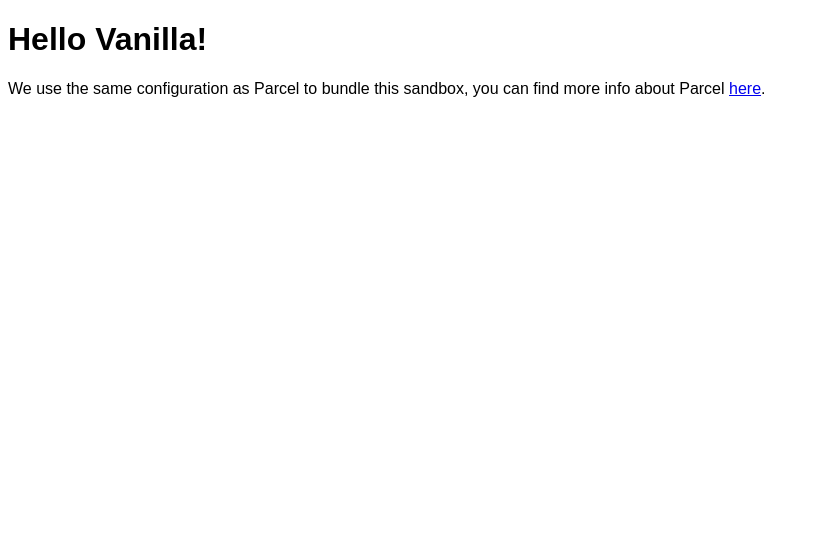
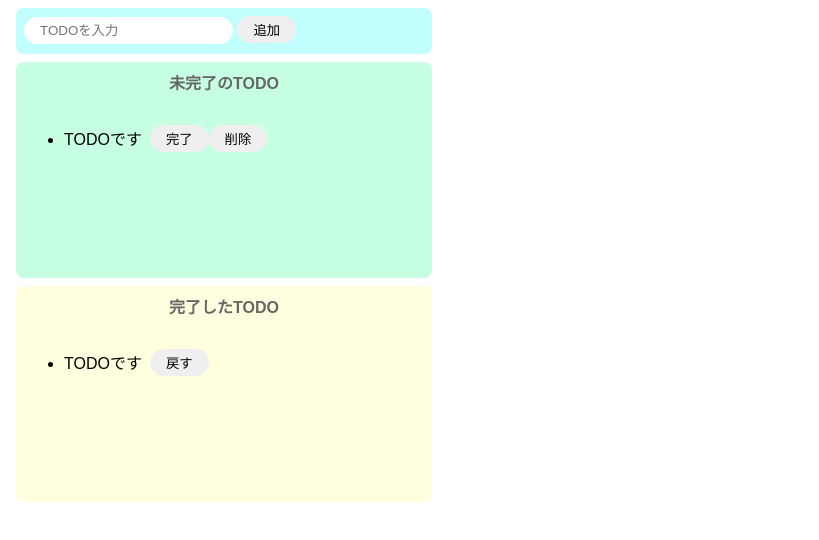
Before and after one commit to 137ryo/todolist-js, a website built with Parcel: page index.html in a window 1280 px wide. Shown: the whole page, without its empty margins (0-819 px from the left). Built offline with nearby package versions, Linux system fonts and the light colour scheme.

Commit message:
html and css comp

```diff
--- a/index.html
+++ b/index.html
@@ -1,16 +1,39 @@
 <!DOCTYPE html>
 <html>
+  <head>
+    <title>TODO-JS</title>
+    <meta charset="UTF-8" />
+    <link rel="stylesheet" href="src/styles.css" />
+  </head>
 
-<head>
-	<title>Parcel Sandbox</title>
-	<meta charset="UTF-8" />
-</head>
-
-<body>
-	<div id="app"></div>
-
-	<script src="src/index.js">
-	</script>
-</body>
-
+  <body>
+    <div class="input-area">
+      <input placeholder="TODOを入力" />
+      <button>追加</button>
+    </div>
+    <div class="incomplete-area">
+      <p class="title">未完了のTODO</p>
+      <ul>
+        <li>
+          <div class="list-row">
+            <p class="todo-title">TODOです</p>
+            <button>完了</button>
+            <button>削除</button>
+          </div>
+        </li>
+      </ul>
+    </div>
+    <div class="complete-area">
+      <p class="title">完了したTODO</p>
+      <ul>
+        <li>
+          <div class="list-row">
+            <p class="todo-title">TODOです</p>
+            <button>戻す</button>
+          </div>
+        </li>
+      </ul>
+    </div>
+    <script src="src/index.js"></script>
+  </body>
 </html>
--- a/src/index.js
+++ /dev/null
@@ -1,10 +0,0 @@
-import "./styles.css";
-
-document.getElementById("app").innerHTML = `
-<h1>Hello Vanilla!</h1>
-<div>
-  We use the same configuration as Parcel to bundle this sandbox, you can find more
-  info about Parcel
-  <a href="https://parceljs.org" target="_blank" rel="noopener noreferrer">here</a>.
-</div>
-`;
--- a/src/styles.css
+++ b/src/styles.css
@@ -1,3 +1,66 @@
 body {
   font-family: sans-serif;
 }
+
+input {
+  border-radius: 16px;
+  border: none;
+  padding: 6px 16px;
+  outline: none;
+}
+
+button {
+  border-radius: 16px;
+  border: none;
+  padding: 4px 16px;
+}
+
+button:hover {
+  background-color: #ff7fff;
+  color: #fff;
+  cursor: pointer;
+}
+
+.input-area {
+  background-color: #c1ffff;
+  width: 400px;
+  height: 30px;
+  padding: 8px;
+  margin: 8px;
+  border-radius: 8px;
+}
+
+.incomplete-area {
+  background-color: #c6ffe2;
+  width: 400px;
+  min-height: 200px;
+  padding: 8px;
+  margin: 8px;
+  border-radius: 8px;
+}
+
+.complete-area {
+  background-color: #ffffe0;
+  width: 400px;
+  min-height: 200px;
+  padding: 8px;
+  margin: 8px;
+  border-radius: 8px;
+}
+
+.title {
+  text-align: center;
+  margin-top: 0px;
+  font-weight: bold;
+  color: #666;
+}
+
+.list-row {
+  display: flex;
+  align-items: center;
+  padding-bottom: 4px;
+}
+
+.todo-title {
+  margin-right: 8px;
+}
```
